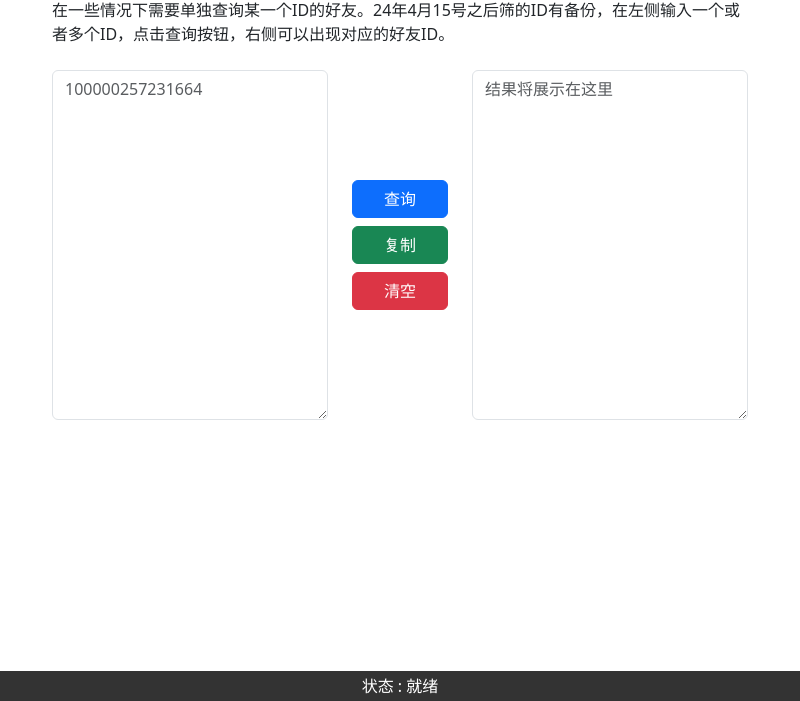
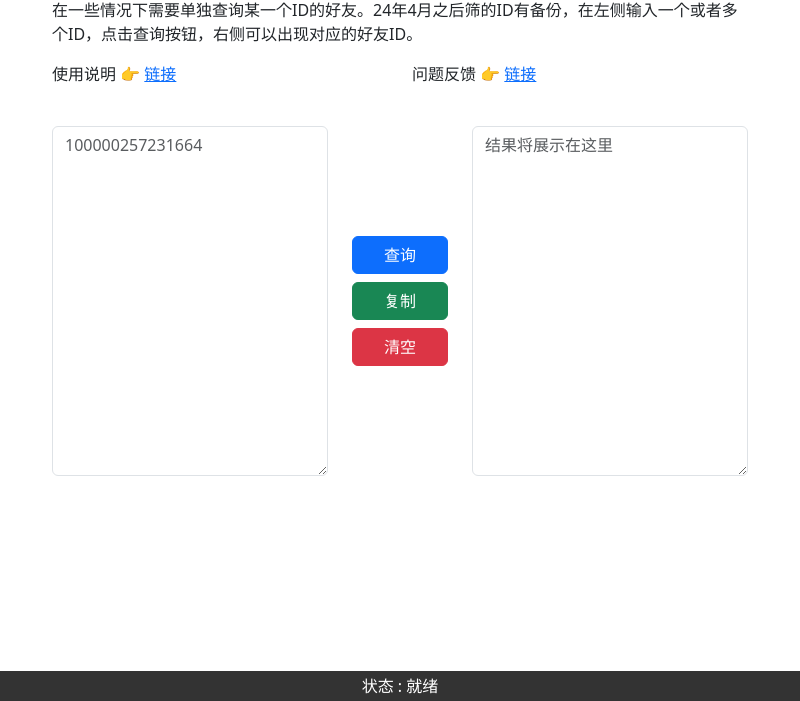
Before and after one commit to JosefKuba/id-toolbox, an Electron app: page index.html in a window 800 px wide. Shown: the part 99-800 px from the top of the page. Drawn offline with nearby package versions, Linux system fonts and the light colour scheme; no server answers.

Commit message:
2024-08-08

```diff
--- a/index.html
+++ b/index.html
@@ -63,7 +63,20 @@
     <div class="container mt-5">
         <h1 style="text-align:center">好友ID查询</h1>
 
-        <p>在一些情况下需要单独查询某一个ID的好友。24年4月15号之后筛的ID有备份，在左侧输入一个或者多个ID，点击查询按钮，右侧可以出现对应的好友ID。</p>
+        <p>在一些情况下需要单独查询某一个ID的好友。24年4月之后筛的ID有备份，在左侧输入一个或者多个ID，点击查询按钮，右侧可以出现对应的好友ID。</p>
+
+        <div class="row">
+            <div class="col-md-6 text-left">
+                <p class="text-left">使用说明 👉 <a
+                        href="https://docs.google.com/document/d/1ssxfJXgi2wnVs9peMa2u2pzwgSOHVZRQ4C7UBuNx7r4/edit"
+                        target="_black">链接</a></p>
+            </div>
+            <div class="col-md-6 text-right">
+                <p class="text-right">问题反馈 👉 <a
+                        href="https://docs.google.com/spreadsheets/d/1DSqhoY1uVN3Kq0x73e_BZz4EQ6Kte8b2tL7_YLKVDbo/edit?gid=1236144827"
+                        target="_black">链接</a></p>
+            </div>
+        </div>
 
         <div class="row mt-4">
             <div class="col-md-5">
```
Also changed, not shown: main.js (+8 -8 lines), 1 other file.
